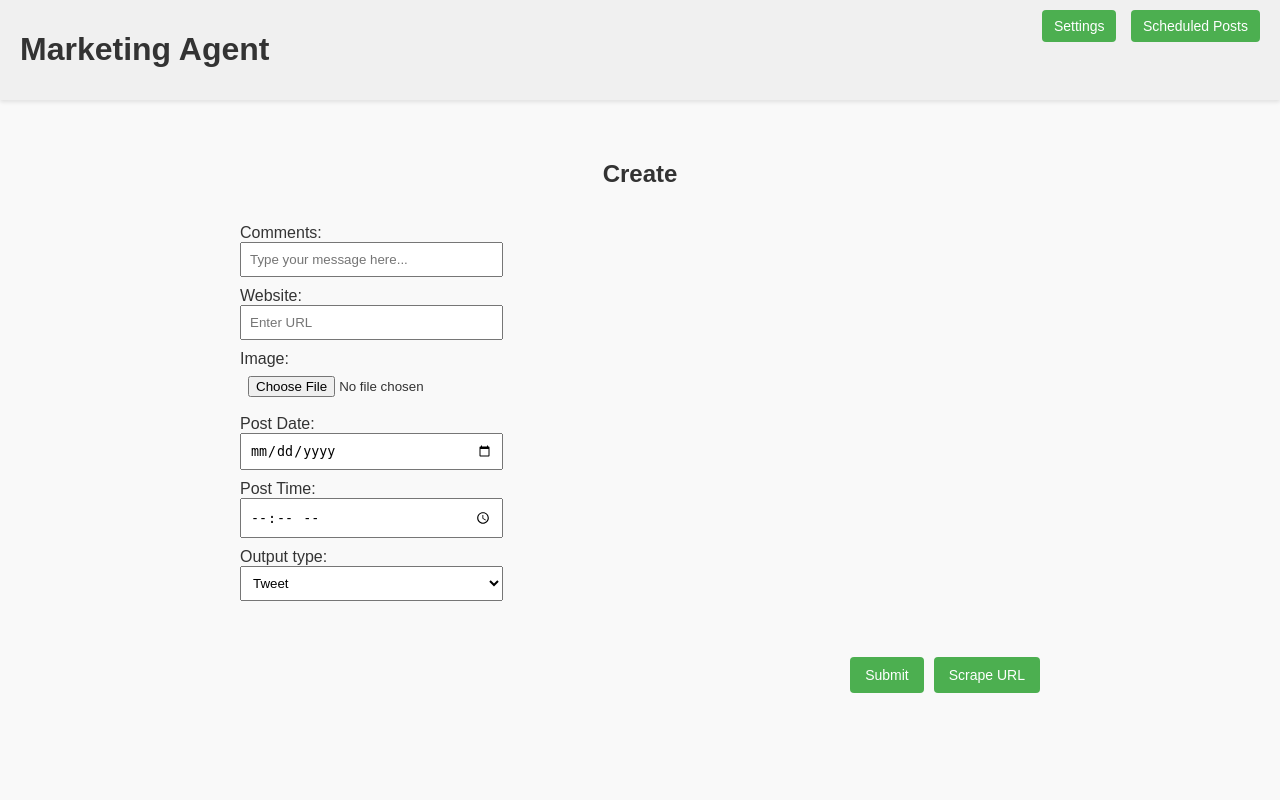
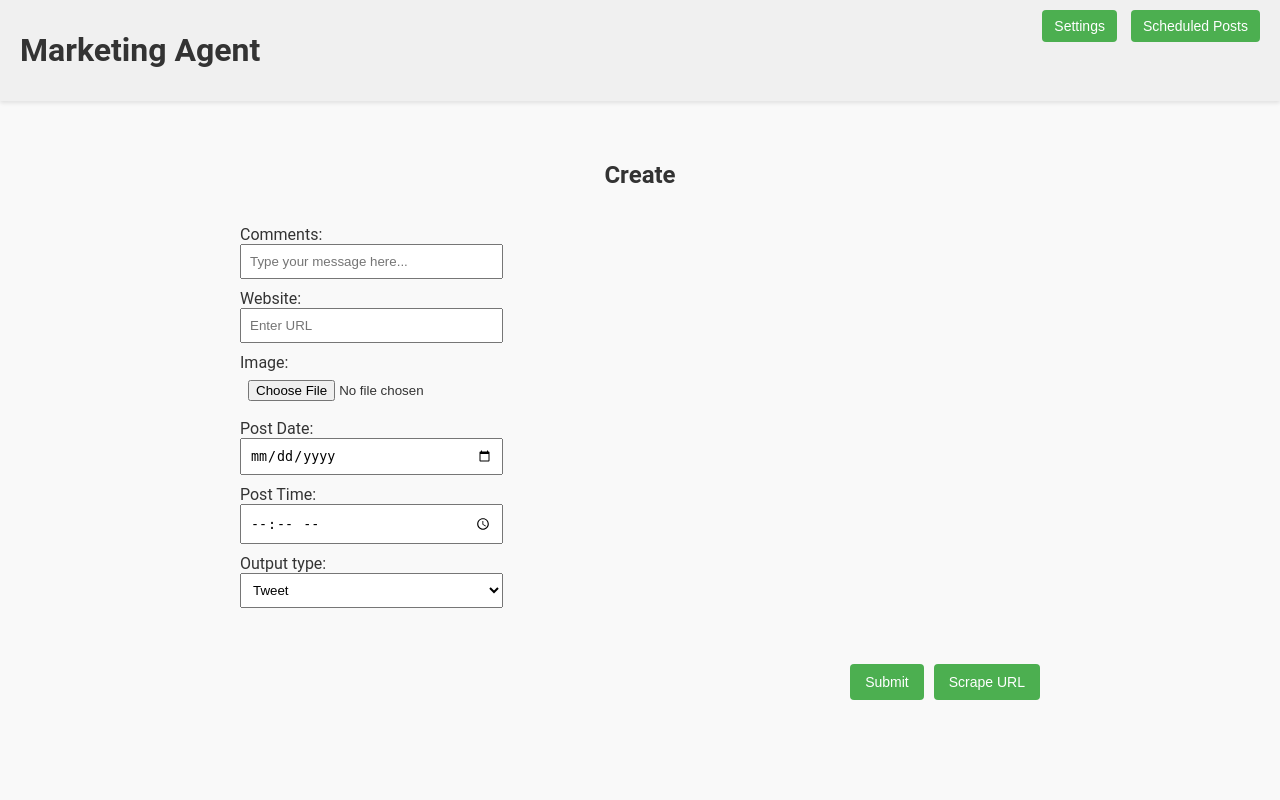
Before and after one commit to mslanden/media-posting-agent, a Flask app: page / in a window 1280 px wide. Run offline with Flask 3, Linux system fonts and the light colour scheme.

Commit message:
style: Use Roboto font for website

```diff
--- a/frontend/static/css/styles.css
+++ b/frontend/static/css/styles.css
@@ -3,6 +3,7 @@
     --text-color: #333;
     --header-bg: #f0f0f0; /* Light gray header background */
 }
+@import url('https://fonts.googleapis.com/css2?family=Roboto:wght@400;700&display=swap');
 
 body.dark-mode {
     --bg-color: #2c2c2c;
@@ -11,7 +12,7 @@ body.dark-mode {
 }
 
 body {
-    font-family: Arial, sans-serif;
+    font-family: 'Roboto', sans-serif;
     margin: 0;
     padding: 0;
     display: flex;
```
